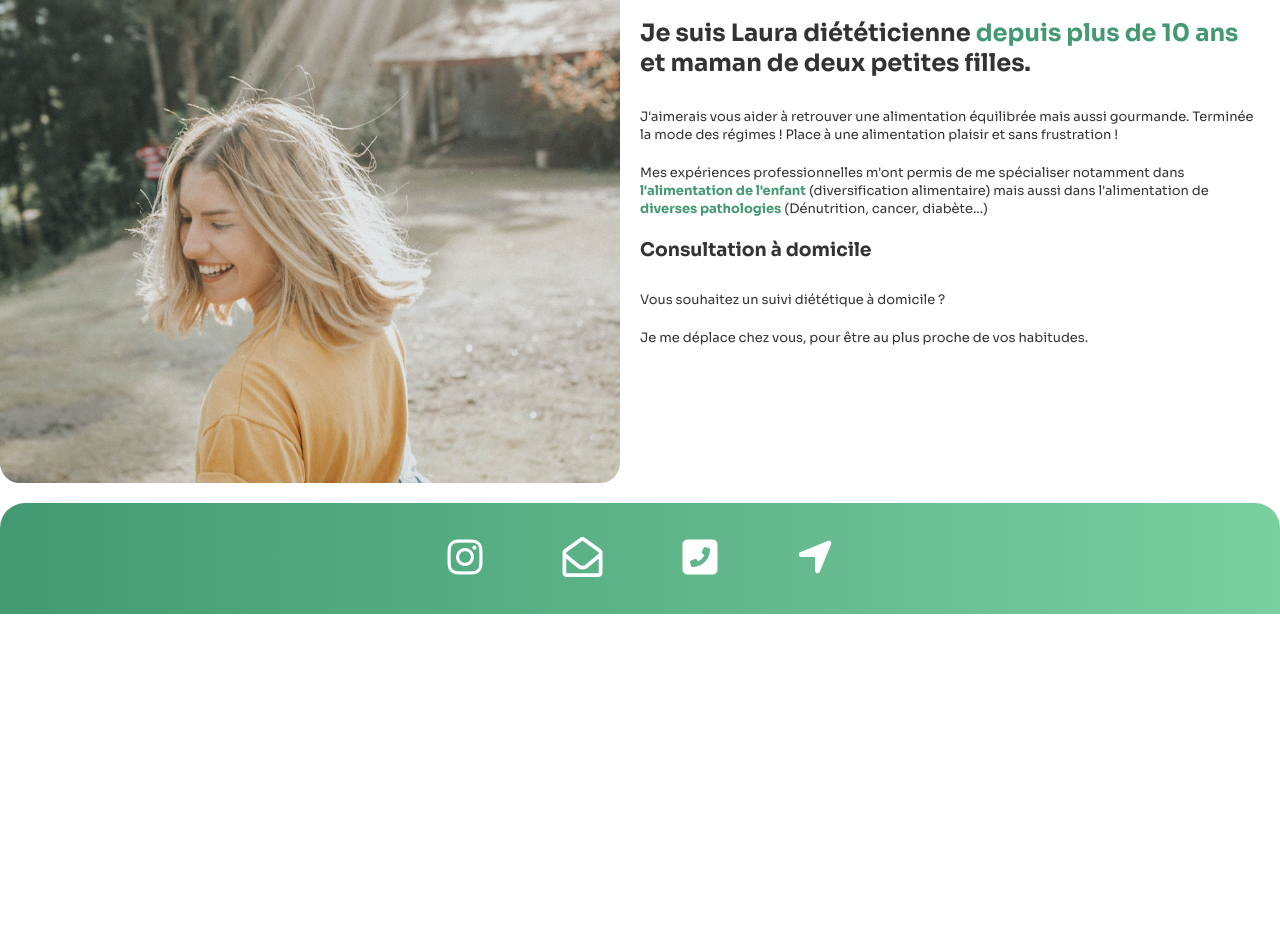
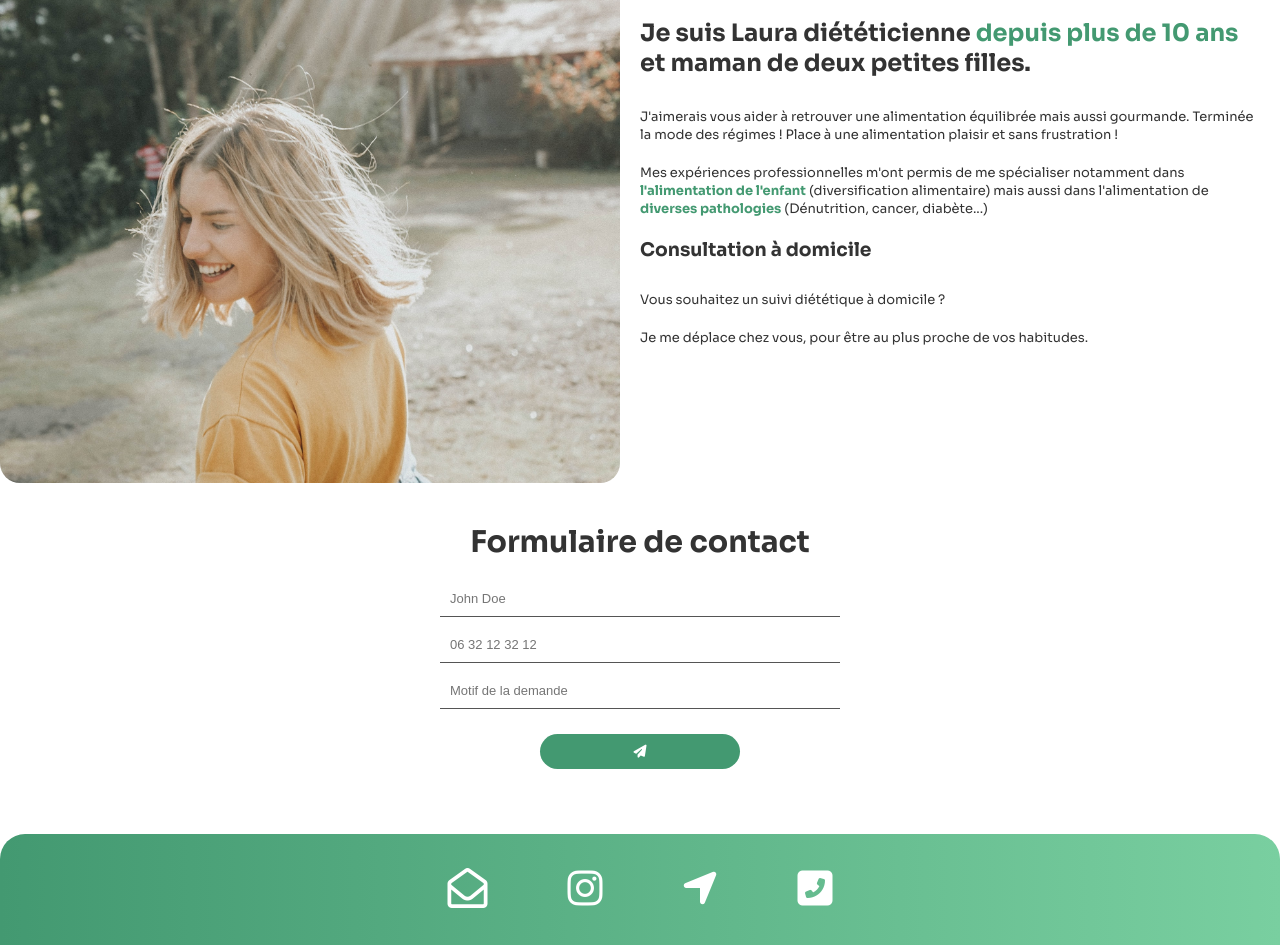
Before and after one commit to lenoira/laura-diet, a plain HTML site: page index.html in a window 1280 px wide. Shown: the part 1478-2423 px from the top of the page. Before the commit the page ends 2092 px from the top, so only its background shows below. Drawn offline with Linux system fonts and the light colour scheme.

Commit message:
formulaire de contact

```diff
--- a/index.html
+++ b/index.html
@@ -30,7 +30,7 @@
             <a href="index.html"><span>L</span>aura Nutrition</a>
         </h2>
         <nav>
-            <div class="contactus">
+            <div class="phone-number">
                 <a href="tel:+33681685188"><i class="fas fa-phone-square-alt"></i>06.81.68.51.88</a>
             </div>
             <ul>
@@ -56,6 +56,8 @@
             </div>
             <p>Une <strong>professionnelle</strong> avec plus de 10 ans d'expérience à votre écoute</p>
             <p>Toulon - Le Pradet - Carqueiranne - La Garde - La Valette - La Crau</p>
+            <br>
+            <button class="btn" type="submit"><a href="#contact">Prenez rendez-vous</a></button>
         </div>
     </section>
     <section id="offer" class="offer">
@@ -108,19 +110,27 @@
      </div>
     </section>
     <section id="contact" class="contact">
-        <!-- <h2 class="title">Contact</h2> -->
+        <h2 class="title">Formulaire de contact</h2>
+        <form class="contact-form" name="contact-form" netlify>
+            <input type="text" name="name" placeholder="John Doe"/>
+            <input type="text" name="phone-number" placeholder="06 32 12 32 12" />
+            <input type="text" name="text" placeholder="Motif de la demande" />
+            <button type="submit"><i class="fas fa-paper-plane postfix"></i></button>
+        </form>
+    </section>
+    <section id="social" class="social">
         <div class="social-container">
-            <div class="social">
+            <div class="social-media">
+                <a href="mailto:laura.remirenzi@gmail.com"><i class="far fa-envelope-open"></i></a>
+            </div>
+            <div class="social-media">
                 <a href="https://instagram.com/laura.diet83?utm_medium=copy_link"><i class="fab fa-instagram"></i></a>
             </div>
-            <div class="social">
-                <a href="mailto:laura.remirenzi@gmail.com"><i class="far fa-envelope-open"></i></a>
+            <div class="social-media">
+                <a href="https://goo.gl/maps/KT1YJzErrx6CzwyB9"><i class="fas fa-location-arrow"></i></a>
             </div>
-            <div class="social">
+            <div class="social-media">
                 <a href="tel:+33681685188"><i class="fas fa-phone-square-alt"></i></a>
-            </div>
-            <div class="social">
-                <a href="https://goo.gl/maps/KT1YJzErrx6CzwyB9"><i class="fas fa-location-arrow"></i></a>
             </div>
         </div>
     </section>
--- a/scss/_animation.scss
+++ b/scss/_animation.scss
@@ -20,10 +20,10 @@
 }
 .vp-anime {
   position: absolute;
-  top: 50%;
+  top: -5rem;
   left: 50%;
   transform: translate(-50%, -50%);
-  height: 40rem;
+  height: 5rem;
   overflow: hidden;
   font-family: "Lato", sans-serif;
   font-size: 4rem;
--- a/scss/style.scss
+++ b/scss/style.scss
@@ -58,11 +58,6 @@ nav {
     }
   }
 }
-// .cache-button {
-//   @include xs {
-//     display: none;
-//   }
-// }
 .logo {
   margin: 2rem 0rem;
   i {
@@ -71,7 +66,7 @@ nav {
     font-size: 4rem;
   }
 }
-.contactus {
+.phone-number {
   font-size: 1.7rem;
   text-align: right;
   color: var(--primary);
@@ -95,11 +90,6 @@ nav {
   align-items: center;
   justify-content: center;
   color: white;
-
-  // flex-direction: column;
-  // align-items: center;
-  // background: url(../img/vitalii-pavlyshynets-kcRFW-Hje8Y-unsplash.jpg) center
-  //   center/cover;
   min-height: 90vh;
   video {
     object-fit: cover;
@@ -113,14 +103,8 @@ nav {
 .vp-content {
   text-align: center;
   max-width: 800px;
-  // color: white;
   padding: 1rem;
   position: relative;
-
-  // h1 {
-  //   font-size: 2.8rem;
-  //   margin-bottom: 2rem;
-  // }
   p {
     font-size: 2rem;
     font-weight: 400;
@@ -137,6 +121,9 @@ nav {
   }
   h3 {
     padding-bottom: 2rem;
+  }
+  button:hover {
+    background: var(--light);
   }
 }
 // offer
@@ -218,8 +205,8 @@ nav {
     color: var(--primary);
   }
 }
-// contact
-.contact {
+// social
+.social {
   margin: 2rem 0 0 0;
   font-size: 2rem;
   padding: 1rem 2rem;
@@ -246,7 +233,7 @@ nav {
     // flex-flow: column;
   }
 }
-.social {
+.social-media {
   margin: 2rem 2rem;
   a {
     color: white;
@@ -265,3 +252,50 @@ nav {
     }
   }
 }
+/* form-contact */
+.contact {
+  padding: 3rem 1rem;
+  display: flex;
+  flex-direction: column;
+  align-items: center;
+}
+.contact-form {
+  max-width: 400px;
+  display: flex;
+  flex-direction: column;
+  width: 100%;
+}
+.contact-form input {
+  border: 0;
+  border-bottom: 1px solid #555;
+  padding: 1rem;
+  font-size: 1.3rem;
+  color: var(--text);
+  outline: 0;
+  margin-bottom: 1rem;
+}
+.contact-form button {
+  display: block;
+  margin: 1.5rem auto;
+  padding: 1rem 2rem;
+  border: 0;
+  border-radius: 30px;
+  background: var(--primary);
+  color: white;
+  font-weight: 700;
+  font-size: 1.3rem;
+  min-width: 20rem;
+  cursor: pointer;
+}
+.contact-form button:hover {
+  background: var(--light);
+}
+.btn {
+  display: inline-block;
+  padding: 0.5rem 2.5rem;
+  border-radius: 30px;
+  font-weight: 0.7rem;
+  font-size: 1.8rem;
+  background: var(--primary);
+  border: 0px;
+}
```
Also changed, not shown: css/style.css, 1 other file.
